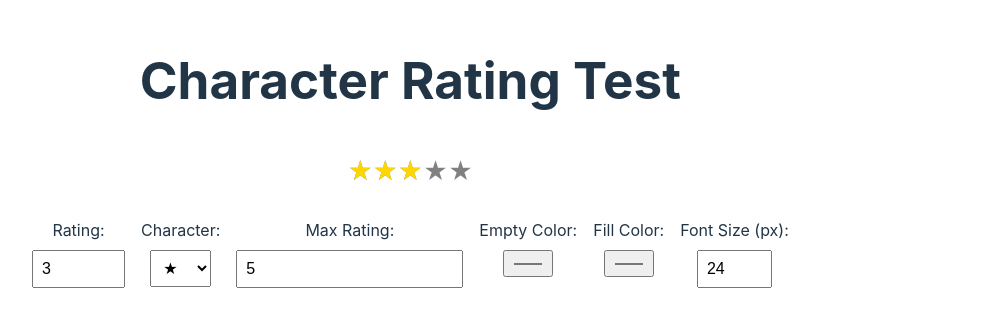
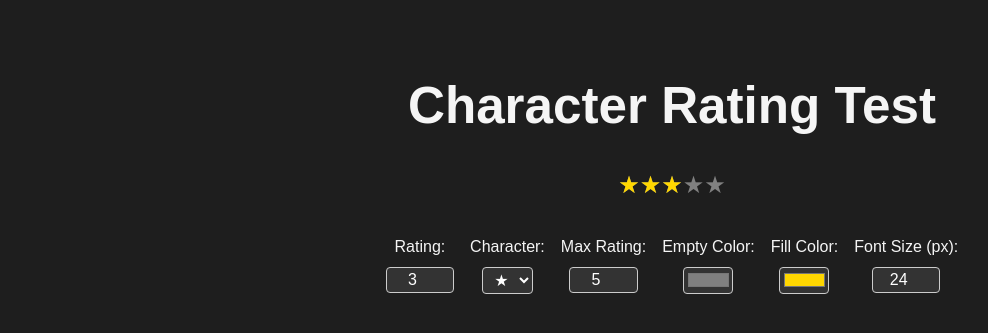
Before and after one commit to lexabu/react-char-fill, a React (Vite) app: page / in a window 1280 px wide. Shown: the part 231-564 px from the top of the page, without its empty margins (0-988 px from the left). Built offline with nearby package versions, Linux system fonts and the light colour scheme.

Commit message:
update page layout

```diff
--- a/src/App.css
+++ b/src/App.css
@@ -1,11 +1,32 @@
+body {
+  margin: 0;
+  padding: 0;
+  display: flex;
+  justify-content: center;
+  align-items: flex-start;
+  height: 100vh;
+  font-family: Arial, sans-serif;
+  background-color: #1e1e1e;
+  color: #f5f5f5;
+  min-width: 320px;
+}
+
 .app {
   text-align: center;
-  margin: 2rem;
+  display: flex;
+  flex-direction: column;
+  align-items: center;
+  width: 100%;
+  max-width: 800px;
+  padding: 2rem;
+}
+
+h1 {
+  margin-bottom: 2rem;
 }
 
 .rating-section {
-  margin: 1rem 0;
-  height: 60px;
+  margin-bottom: 2rem;
   display: flex;
   justify-content: center;
   align-items: center;
@@ -13,9 +34,9 @@
 
 .controls {
   display: flex;
+  flex-wrap: wrap;
   justify-content: center;
   gap: 1rem;
-  margin-top: 1rem;
 }
 
 .controls label {
@@ -28,6 +49,17 @@
 .controls input,
 .controls select {
   margin-top: 0.5rem;
-  padding: 0.5rem;
   font-size: 1rem;
+  max-width: 60px;
+  padding: 0.2rem;
+  border-radius: 4px;
+  border: 1px solid #ccc;
+  background-color: #333;
+  color: #fff;
+  text-align: center; /* Center text in inputs */
 }
+
+.controls input[type='color'] {
+  max-width: 60px;
+  padding: 0.1rem;
+}
--- a/src/App.tsx
+++ b/src/App.tsx
@@ -7,33 +7,39 @@ function App() {
   const [rating, setRating] = useState(3);
   const [character, setCharacter] = useState('★');
   const [maxRating, setMaxRating] = useState(5);
-  const [emptyColor, setEmptyColor] = useState('grey');
-  const [fillColor, setFillColor] = useState('gold');
-  const [fontSize, setFontSize] = useState(24); // Start as numeric value
+  const [emptyColor, setEmptyColor] = useState('#808080');
+  const [fillColor, setFillColor] = useState('#ffd700');
+  const [fontSize, setFontSize] = useState(24);
 
-  const handleCharacterChange = (e: React.ChangeEvent<HTMLSelectElement>) => {
+  const handleCharacterChange = (e: {
+    target: { value: React.SetStateAction<string> };
+  }) => {
     setCharacter(e.target.value);
   };
 
-  const handleRatingChange = (e: React.ChangeEvent<HTMLInputElement>) => {
+  const handleRatingChange = (e: { target: { value: string } }) => {
     setRating(parseFloat(e.target.value));
   };
 
-  const handleMaxRatingChange = (e: React.ChangeEvent<HTMLInputElement>) => {
+  const handleMaxRatingChange = (e: { target: { value: string } }) => {
     setMaxRating(parseInt(e.target.value, 10));
   };
 
-  const handleEmptyColorChange = (e: React.ChangeEvent<HTMLInputElement>) => {
+  const handleEmptyColorChange = (e: {
+    target: { value: React.SetStateAction<string> };
+  }) => {
     setEmptyColor(e.target.value);
   };
 
-  const handleFillColorChange = (e: React.ChangeEvent<HTMLInputElement>) => {
+  const handleFillColorChange = (e: {
+    target: { value: React.SetStateAction<string> };
+  }) => {
     setFillColor(e.target.value);
   };
 
-  const handleFontSizeChange = (e: React.ChangeEvent<HTMLInputElement>) => {
+  const handleFontSizeChange = (e: { target: { value: string } }) => {
     const value = parseInt(e.target.value, 10);
-    if (value >= 12 && value <= 48) {
+    if (value >= 2 && value <= 200) {
       setFontSize(value);
     }
   };
@@ -48,7 +54,7 @@ function App() {
           maxRating={maxRating}
           emptyColor={emptyColor}
           fillColor={fillColor}
-          fontSize={`${fontSize}px`} // Convert to string with 'px'
+          fontSize={`${fontSize}px`}
         />
       </div>
       <div className="controls">
@@ -104,16 +110,9 @@ function App() {
             type="number"
             value={fontSize}
             onChange={handleFontSizeChange}
-            min="12"
-            max="48"
             step="2"
           />
         </label>
-        {fontSize < 12 || fontSize > 48 ? (
-          <p style={{ color: 'red' }}>
-            Font size must be between 12 and 48 pixels
-          </p>
-        ) : null}
       </div>
     </div>
   );
```
